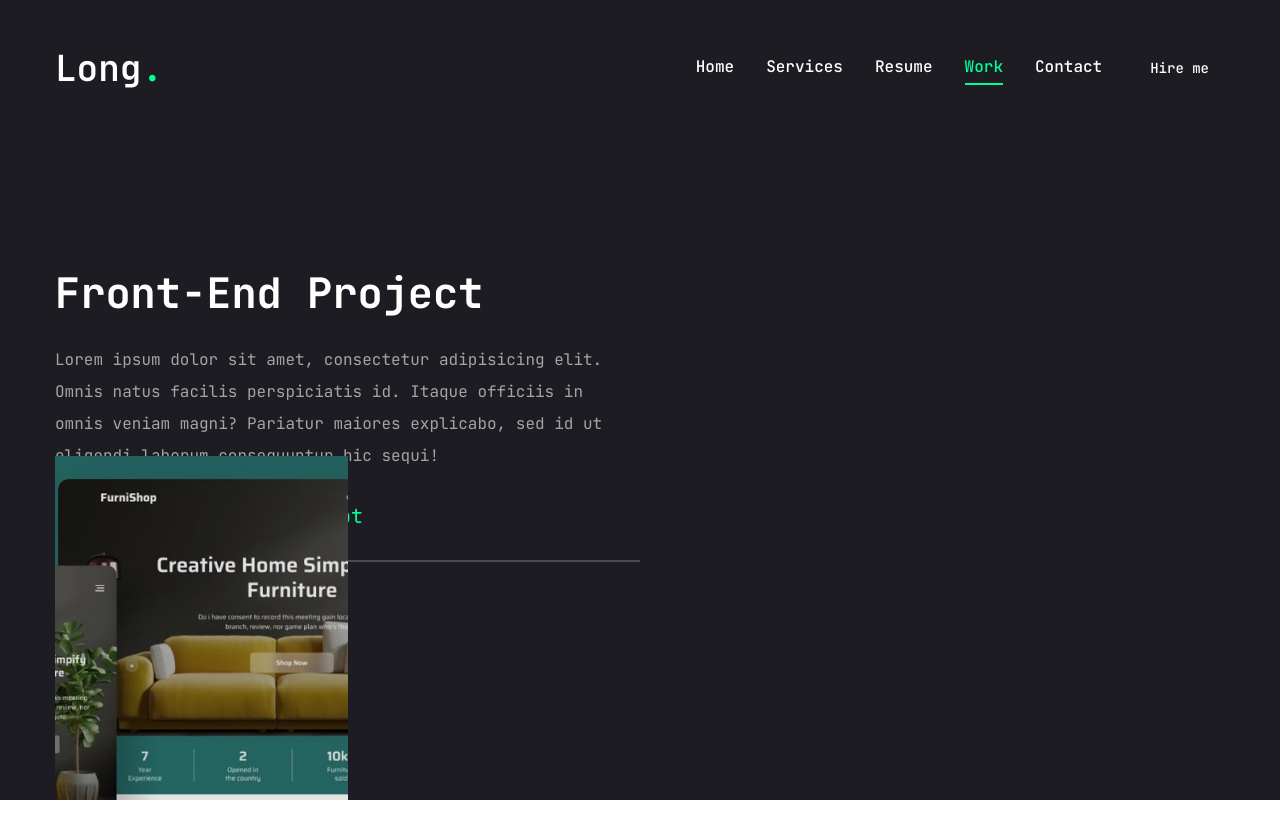
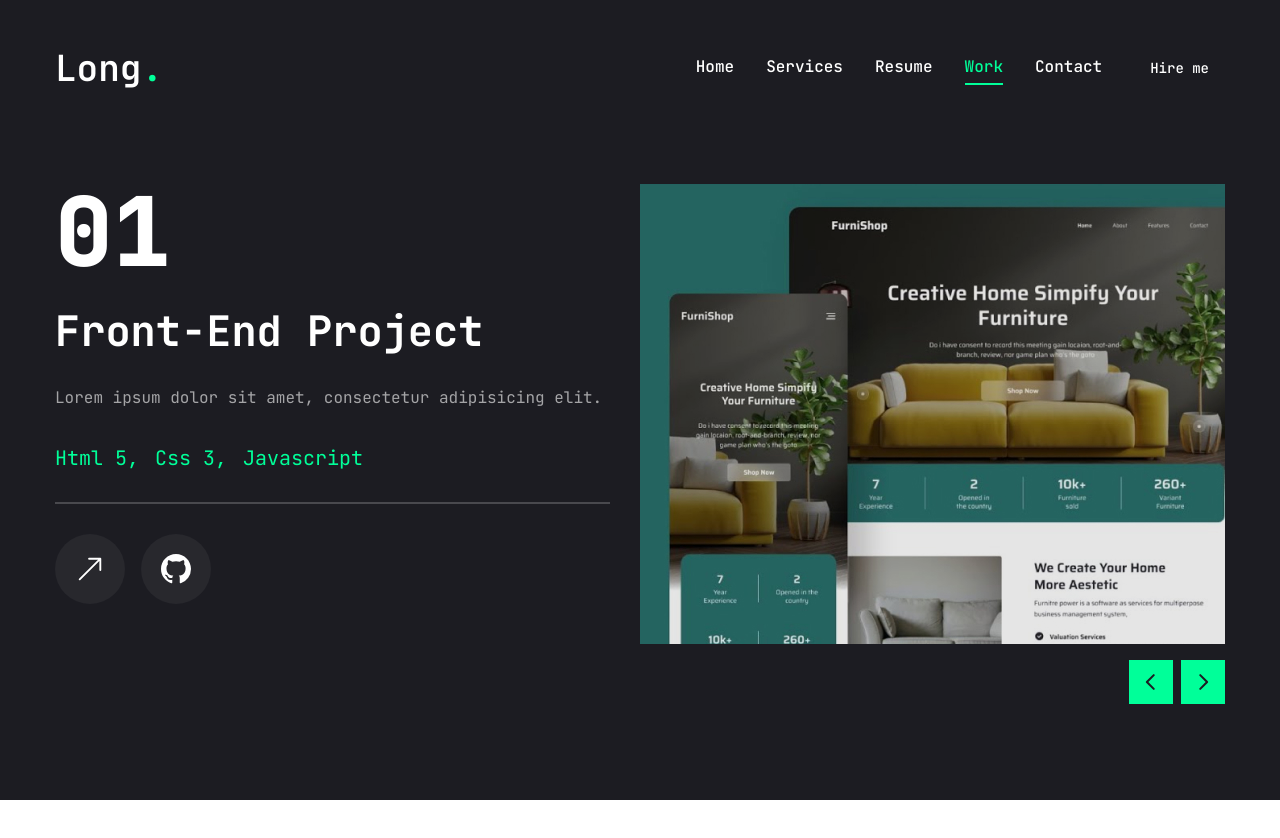
Before and after one commit to duonglong753/my-portfolio, a Next.js app: page /work in a window 1280 px wide. Shown: the top 838 px of the page. After the commit the page ends 800 px from the top, so only its background shows below. Built offline with nearby package versions, Linux system fonts and the light colour scheme.

Commit message:
fix work page

```diff
--- a/app/work/page.jsx
+++ b/app/work/page.jsx
@@ -19,8 +19,7 @@ const projects = [
     num: "01",
     category: "front-end",
     title: "Project 1",
-    description:
-      "Lorem ipsum dolor sit amet, consectetur adipisicing elit. Omnis natus facilis perspiciatis id. Itaque officiis in omnis veniam magni? Pariatur maiores explicabo, sed id ut eligendi laborum consequuntur hic sequi!",
+    description: "Lorem ipsum dolor sit amet, consectetur adipisicing elit. ",
     stack: [{ name: "Html 5" }, { name: "Css 3" }, { name: "Javascript" }],
     image: "/assets/work/thumb1.png",
     live: "",
@@ -30,9 +29,8 @@ const projects = [
     num: "02",
     category: "fullstack",
     title: "Project 2",
-    description:
-      "Lorem ipsum dolor sit amet, consectetur adipisicing elit. Omnis natus facilis perspiciatis id. Itaque officiis in omnis veniam magni? Pariatur maiores explicabo, sed id ut eligendi laborum consequuntur hic sequi!",
-    stack: [{ name: "NextJs" }, { name: "TailwindCss" }, { name: "NodeJs" }],
+    description: "Lorem ipsum dolor sit amet, consectetur adipisicing elit. ",
+    stack: [{ name: "NextJs" }, { name: "Tailwindcss" }, { name: "NodeJs" }],
     image: "/assets/work/thumb2.png",
     live: "",
     github: "",
@@ -41,8 +39,7 @@ const projects = [
     num: "03",
     category: "Back-end",
     title: "Project 3",
-    description:
-      "Lorem ipsum dolor sit amet, consectetur adipisicing elit. Omnis natus facilis perspiciatis id. Itaque officiis in omnis veniam magni? Pariatur maiores explicabo, sed id ut eligendi laborum consequuntur hic sequi!",
+    description: "Lorem ipsum dolor sit amet, consectetur adipisicing elit.",
     stack: [{ name: "NextJs" }, { name: "NodeJs" }],
     image: "/assets/work/thumb3.png",
     live: "",
@@ -68,7 +65,7 @@ const Work = () => {
         <div className="flex flex-col xl:flex-row xl:gap-[30px]">
           <div className="w-full xl:w-[50%] xl:h-[460px] flex flex-col xl:justify-between order-2 xl:order-none">
             <div className="flex flex-col gap-[30px] h-[50%]">
-              <div className="text-8l leading-none font-extrabold text-transparent text-outline">
+              <div className="text-8xl leading-none font-extrabold">
                 {project.num}
               </div>
               <h2 className="text-[42px] font-bold leading-none text-white group-hover:text-accent transition-all duration-500 capitalize">
@@ -118,6 +115,7 @@ const Work = () => {
                 </Link>
               </div>
             </div>
+          </div>
           <div className="w-full xl:w-[50%]">
             <Swiper
               spaceBetween={30}
@@ -153,7 +151,6 @@ const Work = () => {
           </div>
         </div>
       </div>
-      </div>
     </motion.section>
   );
 };
```
Lines whose indentation alone changed are shown as unchanged.
